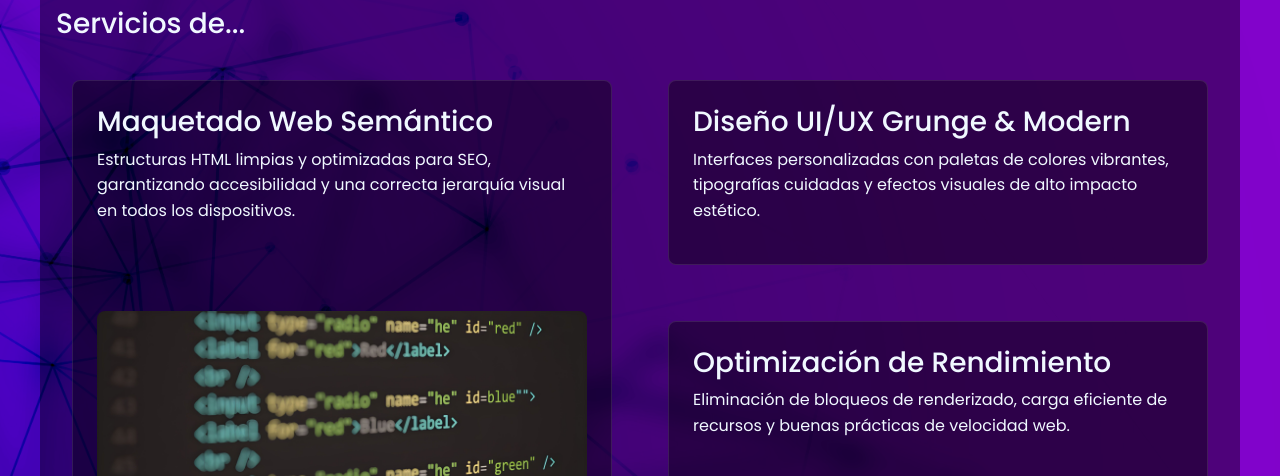
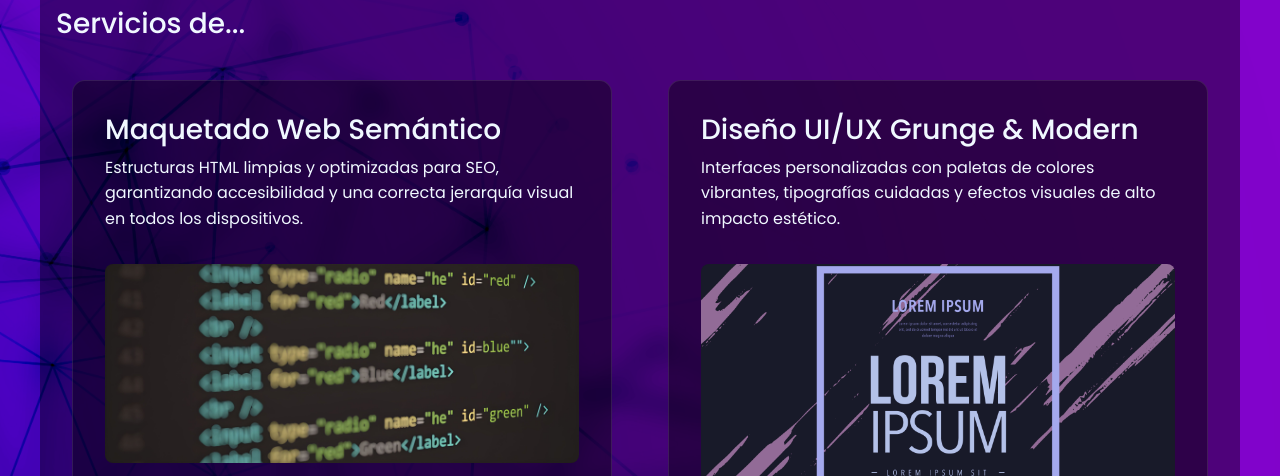
Before and after one commit to Fr4nk0-9izi/Preentrega6-Coderhouse, a plain HTML site: page pages/servicios.html in a window 1280 px wide. Shown: the part 317-793 px from the top of the page. Drawn offline with nearby package versions, Linux system fonts and the light colour scheme.

Commit message:
feat: optimizar carga de fuentes, pulir CSS y completar contenido de servicios

```diff
--- a/css/style.css
+++ b/css/style.css
@@ -1,6 +1,3 @@
-/*Family-font: Poppins*/
-@import url('https://fonts.googleapis.com/css2?family=Poppins:ital,wght@0,300;0,400;0,500;0,600;0,700;1,300;1,400;1,500;1,600;1,700&display=swap'); /*uso "@import" para optimizar la cantidad de líneas de código*/
-
 :root {
     /* Color principal del sitio (Rosa vibrante)*/
     --color-primary: #8203cb;
@@ -32,7 +29,6 @@
 body{
     font-family: "Poppins", sans-serif;
     background-color: var(--color-primary);
-    /*Se toma un fondo de tono claro para que el color coincida acorde al utilizado en el codigo mediante el blend*/
     background-image: url('../assets/img/bg2.jpg');
     background-blend-mode:multiply;
     background-repeat: no-repeat;
@@ -40,7 +36,7 @@ body{
     background-position: center;
     background-attachment: fixed;
     min-height: 100vh;
-    min-width: 100%; /* estas dimensiones ya cumplen funciones responsive ------*/
+    min-width: 100%;
     font-size: 1rem;
     font-weight: 400;
     color: var(--color-text-main);
@@ -205,12 +201,12 @@ footer a:hover {
 }
 
 /*  ===========================
-    ESTILOS PARA SERVICIOS.HTML
+    ESTILOS PARA PORTAFOLIO.HTML
     ===========================*/
 
 .project-container {
     display: flex;
-    flex-direction: row; /*necesito que las cartas se alineen horizontalmente*/
+    flex-direction: column; /*necesito que las cartas se alineen horizontalmente*/
     flex-wrap: wrap;
     gap: 1rem;
     border-radius: 0.5rem;
@@ -238,7 +234,10 @@ footer a:hover {
     border-radius: 0.5rem;
 }
 
-/* --- Estilo para pagina de servicios --- */
+/*  ===========================
+    ESTILOS PARA SERVICIOS.HTML
+    ===========================*/
+
 .seccion-servicios {
     margin: 2rem auto;
     padding: 1rem;
@@ -261,12 +260,18 @@ footer a:hover {
     border: 1px solid rgba(255, 255, 255, 0.1);
 }
 
-.card-servicios img{
-    margin-top:auto;
-    margin-bottom:auto; /*dividen el espacio sobrante del contenedor para centrar la imagen*/
-    width: 100%;
+.card-imagen {
+    display: flex;
+    flex-direction: column;
+    justify-content: center; /* Centra la imagen horizontalmente */
+    align-items: center; /* Centra la imagen verticalmente */
+    margin-top: 1rem;
+}
+.card-imagen img{
     max-width: 100%;
+    max-height: auto; /* Limita la altura de la imagen para mantener la proporción */
     border-radius: 0.5rem;
+    gap: 2rem; /* Espacio entre el texto y la imagen */
 
 }
 
@@ -362,16 +367,37 @@ header h1{
     .section4 { grid-area: section4; margin-top: 0;}
 
 /*  ===========================
+    ESTILOS PARA PORTAFOLIO.HTML
+    ===========================*/
+.project-container {
+    display: flex;
+    flex-direction: row; /*necesito que las cartas se alineen horizontalmente*/
+    flex-wrap: wrap;
+    gap: 1rem;
+    border-radius: 0.5rem;
+    margin: 20px 10px;
+}
+
+/*  ===========================
     ESTILOS PARA SERVICIOS.HTML
     ===========================*/
 
 .servicios-grid {
      /* Dos columnas iguales para repartir el espacio derecho e izquierdo */
     grid-template-columns: 1fr 1fr;
-        grid-template-rows: 1fr 1.5fr;
+    grid-template-rows: 1fr 0.5fr;
     grid-template-areas:
         "html-card diseno-card"
         "html-card optimizacion-card";
+    }
+.card-servicios {
+    background-color: var(--color-box-bg, #1a0b2e);
+    border-radius: 0.8rem;
+    padding: 2rem;
+    display: flex;
+    flex-direction: column;
+    justify-content: space-around;
+    box-sizing: border-box;
 }
     /* Asignación de cada artículo a su área correspondiente */
 .card-html {
@@ -385,6 +411,13 @@ header h1{
     width: 100%;
     text-align: left;
     gap: 1rem; /* Crea un espacio entre el h3 y el p */
+}
+.card-imagen {
+    width: 100%;
+    display: flex;
+    flex-direction: column;
+    justify-content: center; /* Centra la imagen horizontalmente */
+    align-items: center; /* Centra la imagen verticalmente */
 }
 
 .card-diseno {
--- a/pages/servicios.html
+++ b/pages/servicios.html
@@ -7,6 +7,7 @@
     <!-- Preconnect con Google Fonts para reducir la latencia-->
     <link rel="preconnect" href="https://fonts.googleapis.com">
     <link rel="preconnect" href="https://fonts.gstatic.com" crossorigin>
+    <link href="https://fonts.googleapis.com/css2?family=Poppins:ital,wght@0,300;0,400;0,500;0,600;0,700;1,300;1,400;1,500;1,600;1,700&display=swap" rel="stylesheet">
     <!-- Bootstrap -->
     <link href="https://cdn.jsdelivr.net/npm/bootstrap@5.3.3/dist/css/bootstrap.min.css" rel="stylesheet">
     <!-- Mis estilos -->
@@ -53,12 +54,22 @@
                         <h3>Maquetado Web Semántico</h3>
                         <p>Estructuras HTML limpias y optimizadas para SEO, garantizando accesibilidad y una correcta jerarquía visual en todos los dispositivos.</p>
                     </div>
-                    <img src="../assets/img/htmlpic.jpg" alt="Imagen de pantalla con código html">
+                    <div class="card-imagen">
+                        <img src="../assets/img/htmlpic.jpg" alt="Imagen de pantalla con código html">
+                    </div>
+                    <div class="card-imagen">
+                        <img src="../assets/img/htmlpic2.jpg" alt="Imagen de pantallas con código adaptativo">
+                    </div>
                 </article>
 
                 <article class="card-servicios card-diseño">
-                    <h3>Diseño UI/UX Grunge & Modern</h3>
-                    <p>Interfaces personalizadas con paletas de colores vibrantes, tipografías cuidadas y efectos visuales de alto impacto estético.</p>
+                    <div class="card-texto">
+                        <h3>Diseño UI/UX Grunge & Modern</h3>
+                        <p>Interfaces personalizadas con paletas de colores vibrantes, tipografías cuidadas y efectos visuales de alto impacto estético.</p>
+                    </div>
+                    <div class="card-imagen">
+                        <img src="../assets/img/grungestyle.jpg" alt="Imagen layout con estilo grunge moderno">
+                    </div>
                 </article>
 
                 <article class="card-servicios card-rendimiento">
```
Also changed, not shown: index.html (+1 -0 lines), pages/acerca-nosotros.html (+1 -0 lines), pages/faq.html (+1 -0 lines), pages/portafolio.html (+1 -0 lines), assets/img/grungestyle.jpg (added), assets/img/htmlpic2.jpg (added). Lines whose indentation alone changed are shown as unchanged.
